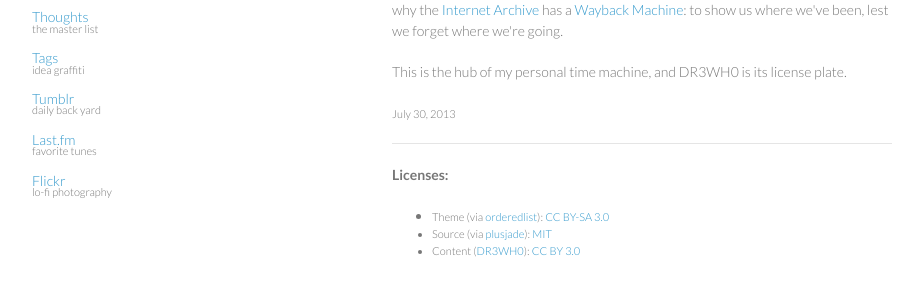
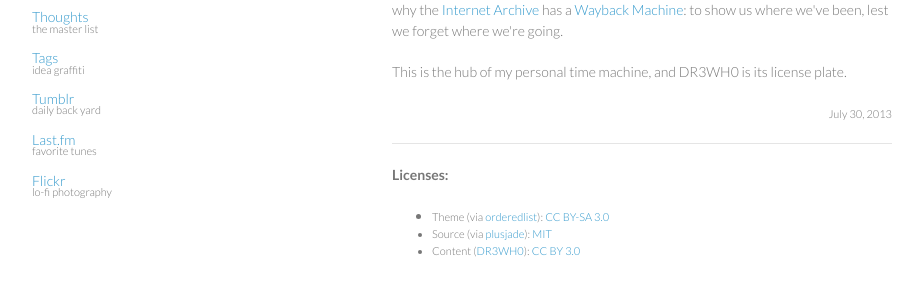
Before and after one commit to DR3WH0/DR3WH0.github.io, a Jekyll site: the page built from about.html, in a window 1280 px wide. Shown: the part 144-444 px from the top of the page, without its empty margins (178-1100 px from the left). Built offline with Jekyll 4.4.1, drawn with Linux system fonts in a browser that asks for light colours; Markdown is read by kramdown in place of the engine named in the settings; comment, search, counter and statistics services are not loaded.

Commit message:
Update about.html

```diff
--- a/about.html
+++ b/about.html
@@ -11,7 +11,7 @@
 
 <p>This is the hub of my personal time machine, and DR3WH0 is its license plate.</p>
 
-<p><small>July 30, 2013</small></p>
+<p style="text-align:right"><small>July 30, 2013</small></p>
 
 <hr/>
 <p><b>Licenses:</b></p>
```
